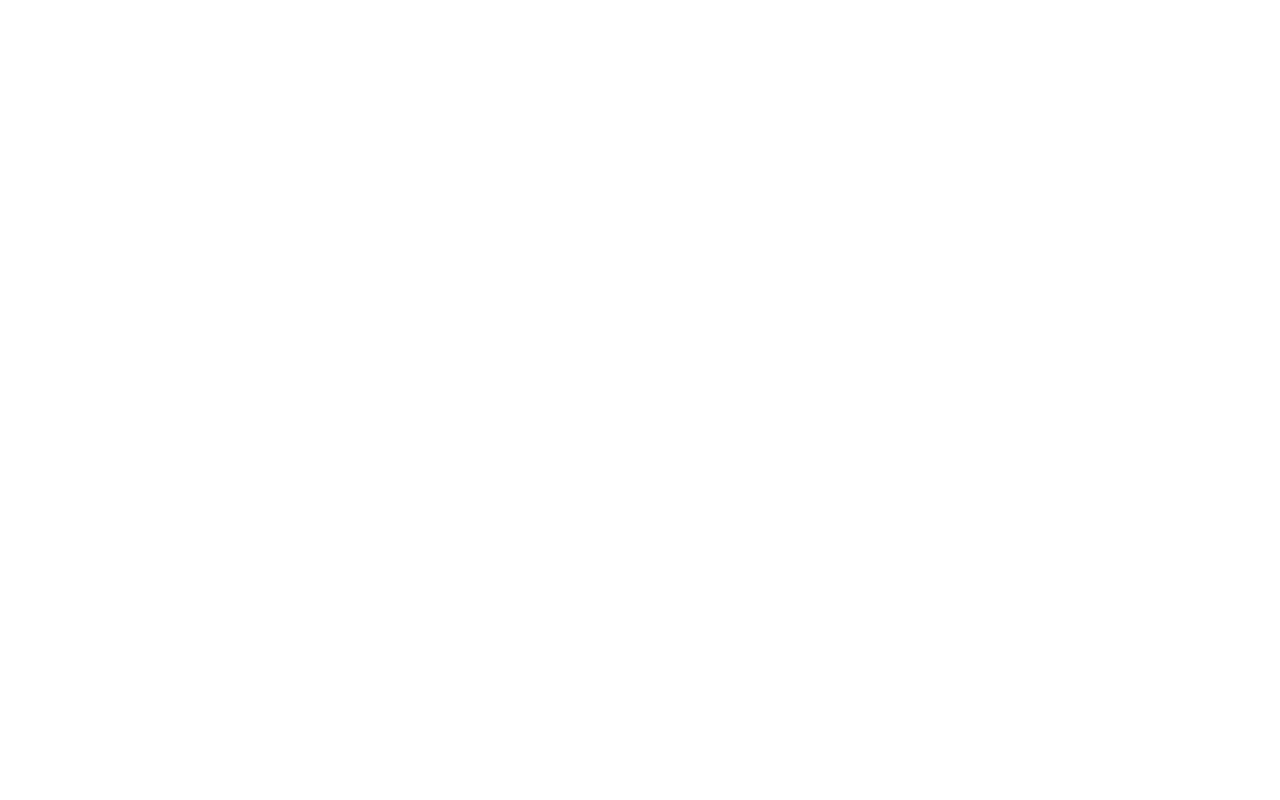
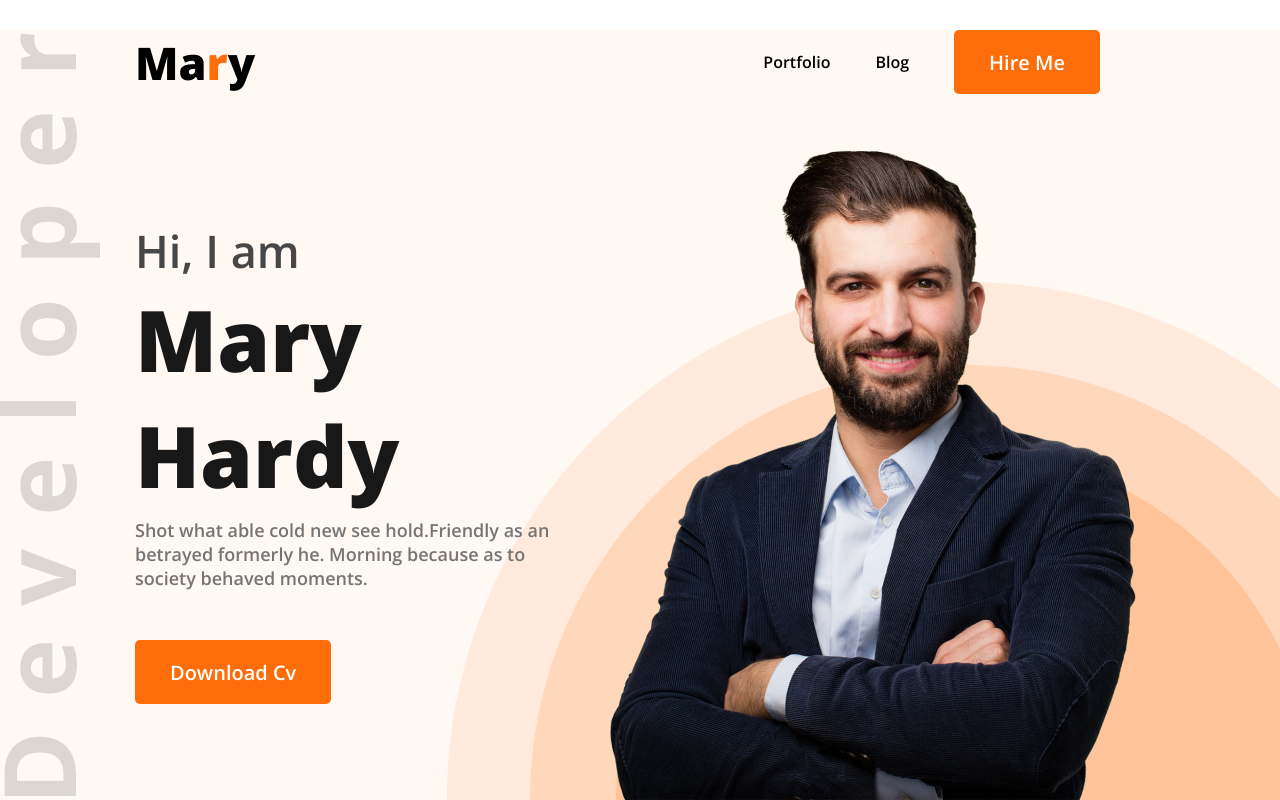
Before and after one commit to SyedShahanurShammas/project-oneR, a plain HTML site: page index.html in a window 1280 px wide. Drawn offline with nearby package versions, Linux system fonts and the light colour scheme.

Commit message:
second commit

```diff
--- a/index.html
+++ b/index.html
@@ -5,10 +5,47 @@
     <meta charset="UTF-8">
     <meta name="viewport" content="width=device-width, initial-scale=1.0">
     <title>Portfolio</title>
+    <link rel="stylesheet" href="/style/style.css">
+    <link rel="preconnect" href="https://fonts.googleapis.com">
+    <link rel="preconnect" href="https://fonts.gstatic.com" crossorigin>
+    <link
+        href="https://fonts.googleapis.com/css2?family=Fira+Sans:wght@500&family=Indie+Flower&family=Kanit:wght@400;500&family=Merriweather:wght@400;700&family=Open+Sans:wght@600;800&family=Poppins:wght@400;500&family=Roboto+Slab:wght@500&family=Roboto:ital,wght@1,900&family=Sora:wght@100&display=swap"
+        rel="stylesheet">
 </head>
 
 <body>
 
+    <header class="header">
+        <nav>
+            <h2 class="nav-title">Ma<span class="primary-color">r</span>y</h2>
+            <ul>
+                <li>Portfolio</li>
+                <li>Blog</li>
+                <li><button class="btn-nav">Hire Me</button></li>
+            </ul>
+        </nav>
+        <!-- Banner section -->
+        <div class="banner-section">
+            <div class="banner-discription">
+                <h3 class="banner-title">Hi, I am</h3>
+                <h1 class="name-person">Mary Hardy</h1>
+                <p class="description-banner">Shot what able cold new see hold.Friendly as an betrayed formerly he.
+                    Morning because as to society
+                    behaved moments.</p>
+                <button class="btn-nav">Download Cv</button>
+
+            </div>
+            <img src="/images/hardy.png" alt="">
+        </div>
+
+    </header>
+    <main>
+
+    </main>
+    <footer>
+
+    </footer>
+
 </body>
 
 </html>
--- /dev/null
+++ b/style/style.css
@@ -0,0 +1,84 @@
+* {
+    margin: 0;
+    font-family: 'Open Sans', sans-serif;
+}
+
+.header {
+    background: #FFF8F3;
+    background-image: url('../images/header_bg.png'), url('../images/developer.png');
+    background-repeat: no-repeat;
+    background-position: bottom right, left;
+
+}
+
+/* nav and banner */
+.primary-color {
+    color: rgb(253, 110, 10);
+}
+
+.nav-title {
+    font-size: 45px;
+    font-style: normal;
+}
+
+.btn-nav {
+    background-color: rgba(253, 110, 10, 1);
+    height: 64px;
+    color: white;
+    font-size: 20px;
+    font-style: normal;
+    border-radius: 5px;
+    border: 0 solid white;
+    padding: 18px 35px;
+}
+
+nav {
+    display: flex;
+    justify-content: space-between;
+    align-items: center;
+    margin: 30px 135px;
+
+}
+
+nav ul {
+    display: flex;
+    align-items: center;
+
+}
+
+nav li {
+    list-style: none;
+    margin-right: 45px;
+}
+
+/* Banner section */
+.banner-section {
+    margin: 0 135px;
+    display: flex;
+    align-items: center;
+}
+
+.banner-title {
+    color: rgba(71, 71, 71, 1);
+    font-size: 45px;
+    font-style: normal;
+    font-weight: 600;
+    line-height: normal;
+}
+
+.name-person {
+    font-size: 85px;
+    font-style: normal;
+    font-weight: 700;
+    line-height: normal;
+    color: rgba(24, 24, 24, 1);
+    margin-bottom: 5px;
+}
+
+.description-banner {
+    color: rgba(117, 117, 117, 1);
+    font-size: 18px;
+    font-style: normal;
+    font-weight: 400;
+    margin-bottom: 50px;
+}
```
